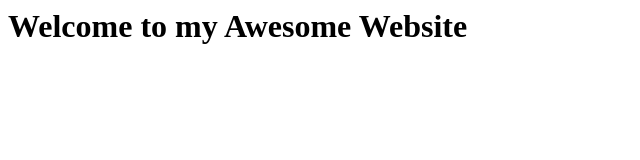
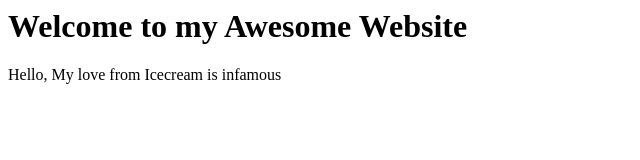
Before and after one commit to Cat-XYZ/GitHub-GL-Tutorial, a plain HTML site: page index.html in a window 1280 px wide. Shown: the whole page, without its empty margins (0-640 px from the left). Drawn offline with Linux system fonts and the light colour scheme.

Commit message:
Added a p tag to index.html

```diff
--- a/index.html
+++ b/index.html
@@ -1,4 +1,5 @@
 <html>
   <title>this is my Awesome website</title>
   <h1> Welcome to my Awesome Website</h1>
+  <p> Hello, My love from Icecream is infamous </p>
 </html>
```
